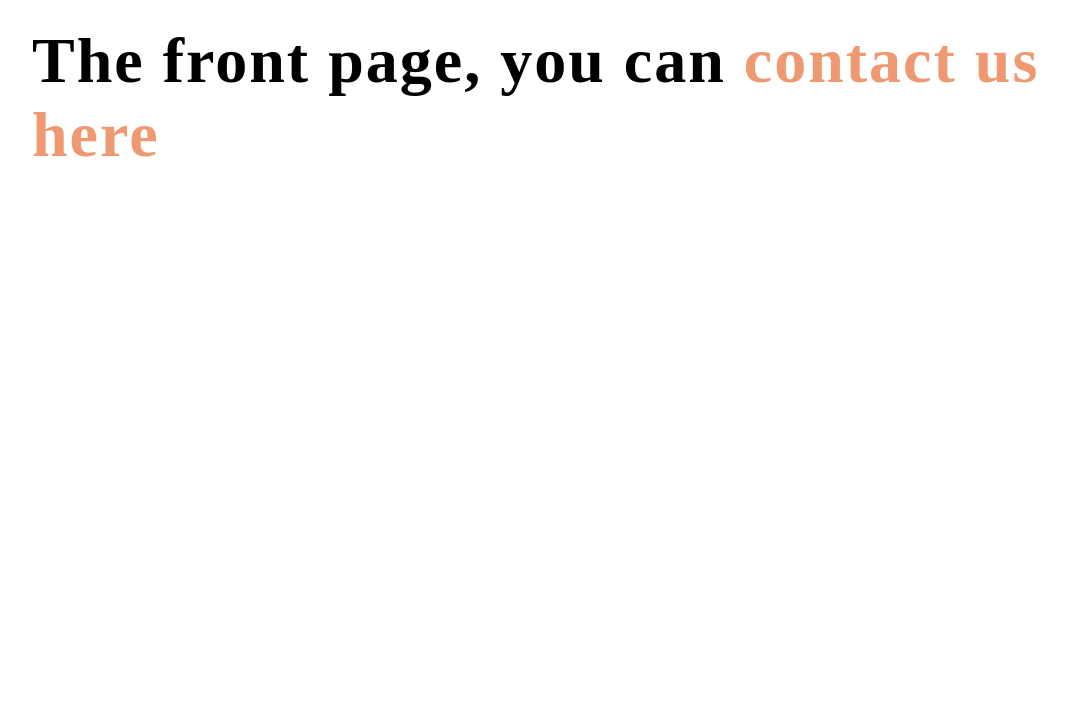
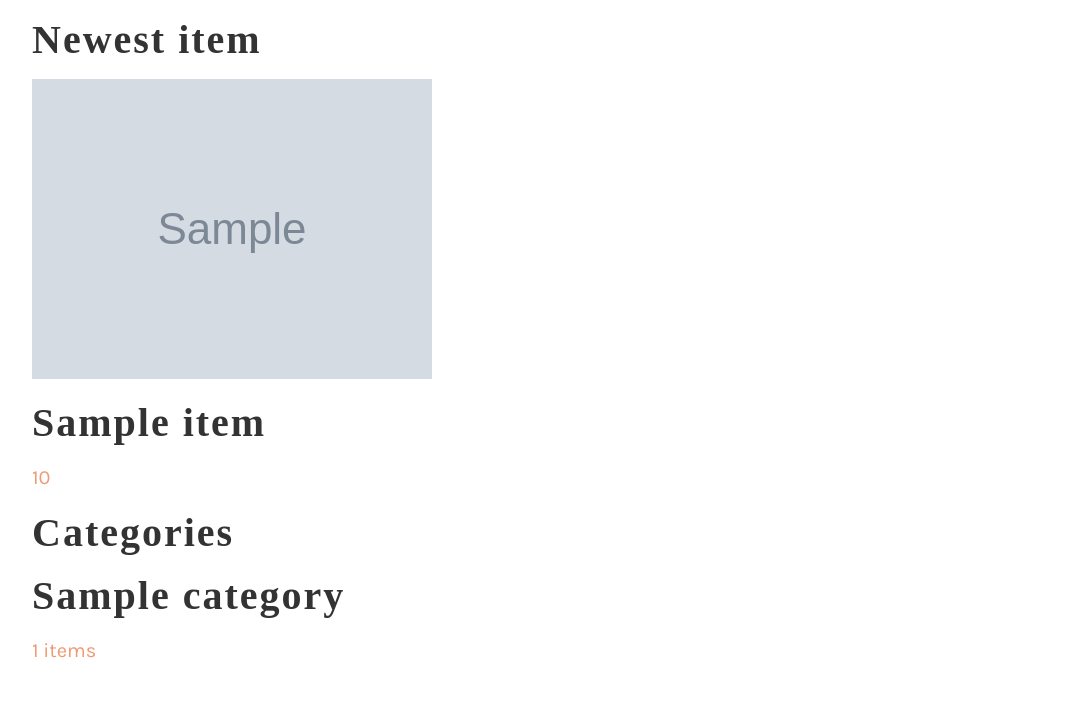
Before and after one commit to ABDELLANI-Youcef/Django_learning, a Django app: template Online_Marketplace/OnlineMarket/core/templates/core/index.html in a window 1280 px wide. Shown: the part 244-954 px from the top of the page, without its empty margins (32-1099 px from the left). Before the commit the page ends 401 px from the top, so only its background shows below. Run offline with Django 5.2, Linux system fonts and the light colour scheme; the template is opened without the code that fills it: most values are stand-ins (such as "Sample title", 1, 10 or a date in 2020); grey boxes marked "Sample" are stand-in pictures; parts of the project's set-up code (start-up, migrations or seed data) failed here and were passed over; some web fonts are replaced.

Commit message:
add the pages for the idex and details to show all  and each item

```diff
--- a/Online_Marketplace/OnlineMarket/core/templates/core/index.html
+++ b/Online_Marketplace/OnlineMarket/core/templates/core/index.html
@@ -4,5 +4,38 @@
 {% endblock %}
 
 {% block content %}
-  <h1>The front page, you can <a href="{% url 'contact' %}" >contact us here</a></h1>
+  <div class="mt-6 px-6 py-12 bg-gray-100 rounded-xl">
+    <h2 class="mb-12 text-2xl text-center">Newest item</h2>
+    <div class="grid grid-cols-3 gap-3">
+      {% for item in items %}
+        <div>
+          <a href="{% url 'item_detail' pk=item.pk %}">
+            <div>
+              <img src="{{ item.image.url }}" alt="{{item.image.url}}" class="rounded-t-xl">
+            </div>
+            <div class="p-6 bg-white rounded-b-xl">
+              <h2 class="text-2xl">{{item.name}}</h2>
+              <p class="text-gray-500">{{item.price}}</p>
+            </div>
+          </a>
+        </div>
+      {% endfor %}
+    </div>
+  </div>
+
+  <div class="mt-6 px-6 py-12 bg-gray-100 rounded-xl">
+    <h2 class="mb-12 text-2xl text-center">Categories</h2>
+    <div class="grid grid-cols-3 gap-3">
+      {% for category in categories %}
+         <div>
+          <a href="#">
+            <div class="p-6 bg-white rounded-b-xl">
+              <h2 class="text-2xl">{{category.name}}</h2>
+              <p class="text-gray-500">{{category.items.count}} items</p>
+            </div>
+          </a>
+        </div>
+      {% endfor %}
+    </div>
+  </div>
 {% endblock %}
--- /dev/null
+++ b/Online_Marketplace/OnlineMarket/item/urls.py
@@ -0,0 +1,6 @@
+from django.urls import path
+from . import views
+
+urlpatterns = [
+  path('detail/<int:pk>', views.detail, name='item_detail'),
+]
```
Also changed, not shown: Online_Marketplace/OnlineMarket/core/views.py (+8 -1 lines), Online_Marketplace/OnlineMarket/item/templates/item/detail.html (added, +43 -0 lines), Online_Marketplace/OnlineMarket/item/views.py (+10 -1 lines).
